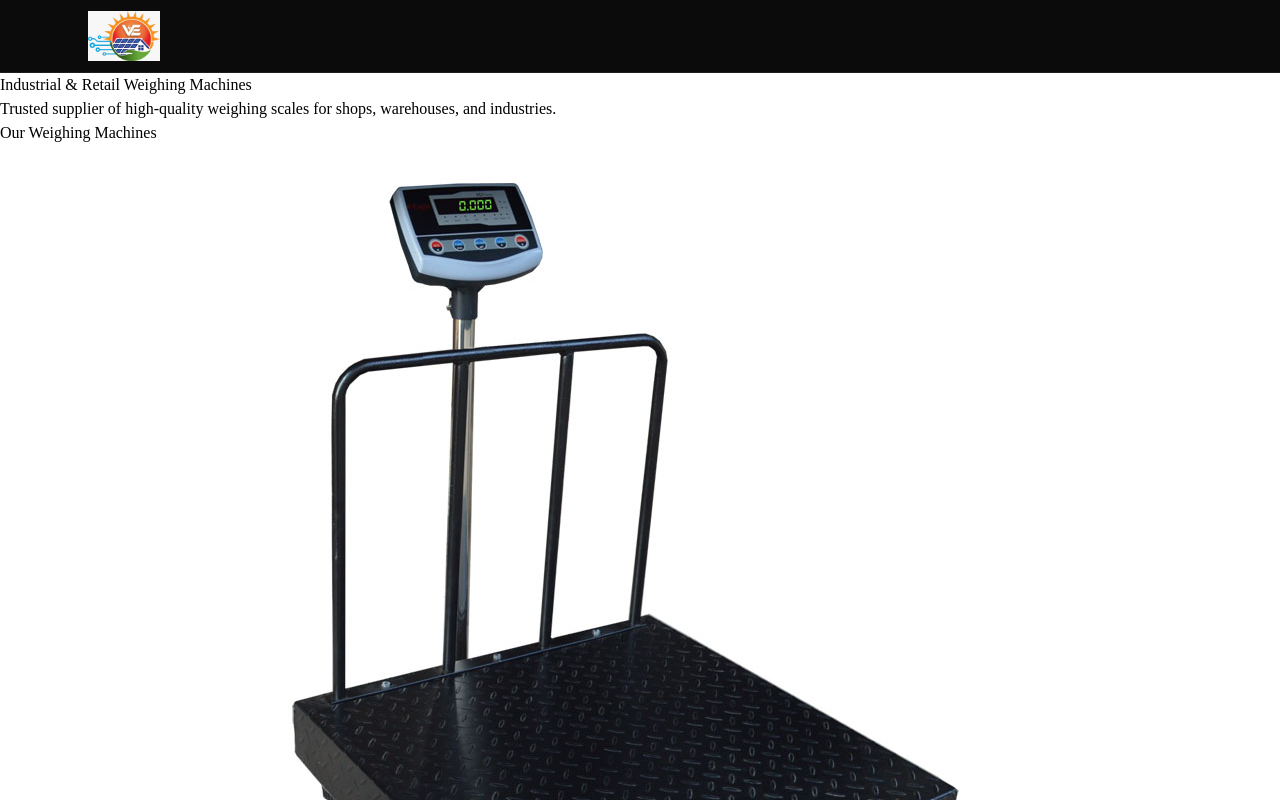
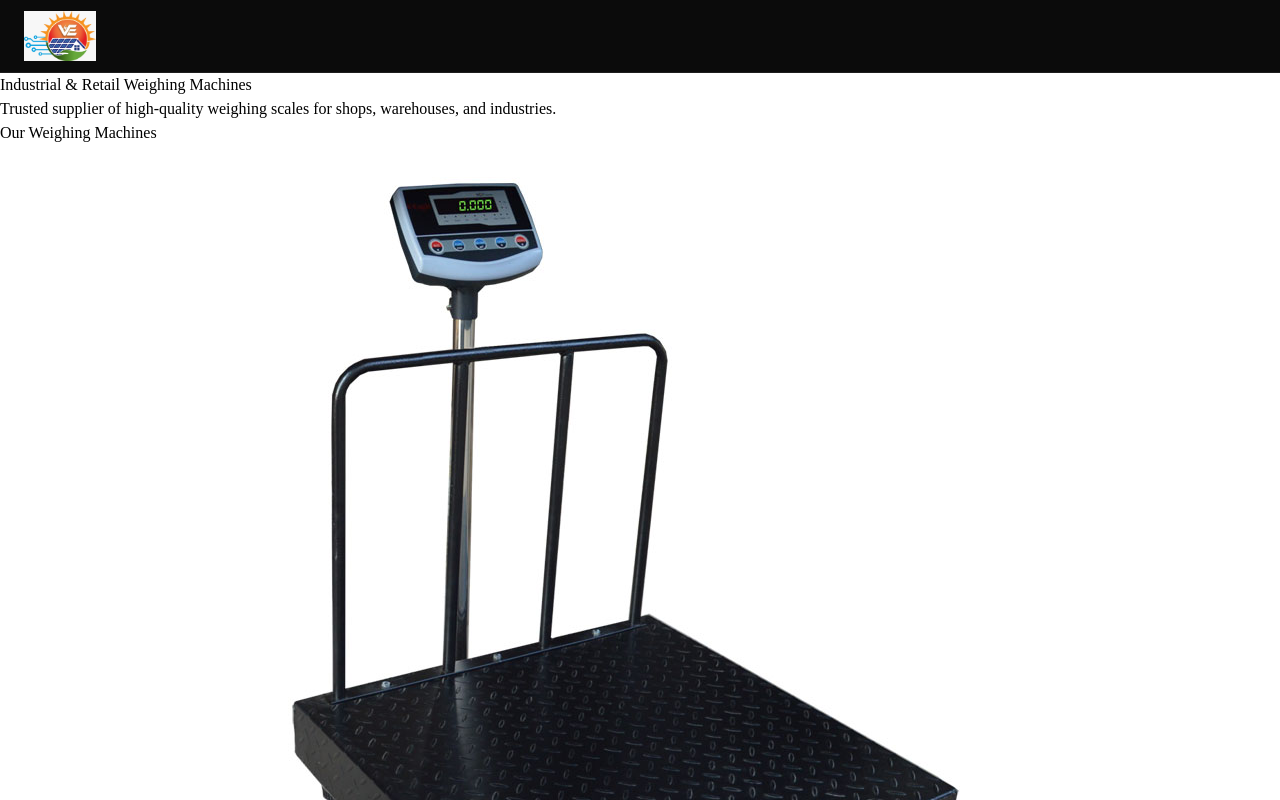
Before and after one commit to Shrinivas18/varlakshmi_enterprises, a React (Vite) app: page / in a window 1280 px wide. Shown: the top 800 px of the page. Built offline with nearby package versions, Linux system fonts and the light colour scheme; some icons are missing; a web font is replaced by a local one.

Commit message:
navbar update

```diff
--- a/src/components/Navbar.tsx
+++ b/src/components/Navbar.tsx
@@ -1,10 +1,8 @@
 import * as React from "react";
-import { AppBar, Box, Toolbar, Container, Button } from "@mui/material";
+import { AppBar, Box, Toolbar, Button } from "@mui/material";
 import { Link } from "react-router-dom";
 import logo from "../assets/logo.jpeg";
 import HomeIcon from "@mui/icons-material/Home";
-
-const pages = [{ name: "Home", path: "/" }];
 
 function NavBar() {
   return (
@@ -12,17 +10,18 @@ function NavBar() {
       position="sticky"
       elevation={0}
       sx={{
-        background: "#0b0b0b", // solid classic black
+        background: "#0b0b0b",
         borderBottom: "1px solid rgba(255,255,255,0.08)",
       }}
     >
-      <Container maxWidth="lg">
       <Toolbar
         sx={{
           justifyContent: "space-between",
+          px: 3,
           minHeight: { xs: 64, md: 72 },
         }}
       >
+        {/* LOGO */}
         <Box
           component={Link}
           to="/"
@@ -42,9 +41,7 @@ function NavBar() {
           />
         </Box>
 
-          {/* 🖥️ NAV ITEMS */}
-          <Box sx={{ display: "flex", alignItems: "center" }}>
-            {pages.map((page) => (
+        {/* HOME ICON */}
         <Button
           component={Link}
           to="/"
@@ -63,10 +60,7 @@ function NavBar() {
         >
           <HomeIcon fontSize="medium" />
         </Button>
-            ))}
-          </Box>
       </Toolbar>
-      </Container>
     </AppBar>
   );
 }
```
Lines whose indentation alone changed are shown as unchanged.
